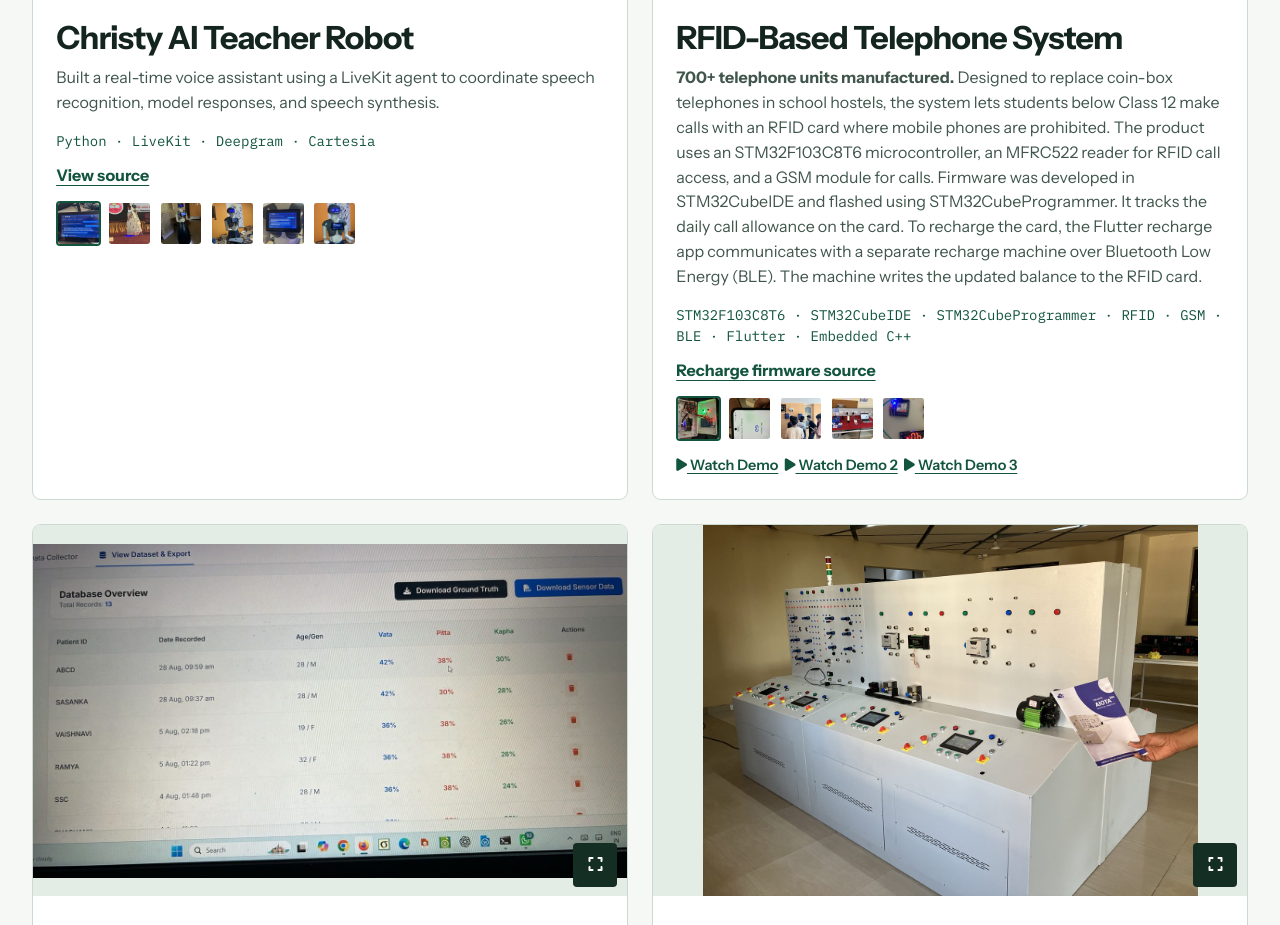
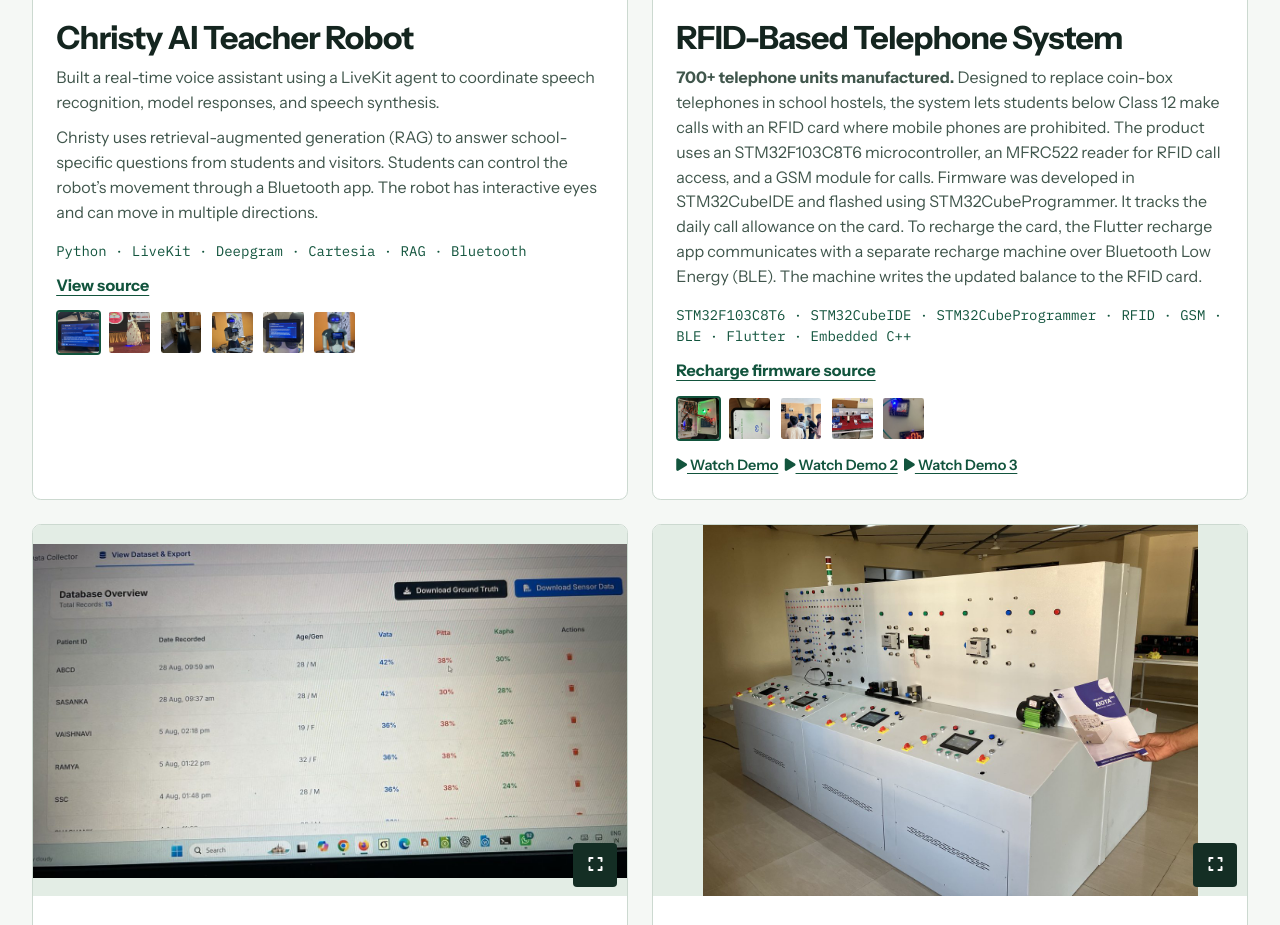
Before and after one commit to Deepakr011/portfolio, a plain HTML site: page index.html in a window 1280 px wide. Shown: the part 2685-3610 px from the top of the page. Drawn offline with Linux system fonts and the light colour scheme.

Commit message:
Describe Christy robot movement and school Q&A

```diff
--- a/index.html
+++ b/index.html
@@ -161,7 +161,8 @@
 
                         <h3 class="project-title">Christy AI Teacher Robot</h3>
                         <p class="project-desc">Built a real-time voice assistant using a LiveKit agent to coordinate speech recognition, model responses, and speech synthesis.</p>
-                        <p class="stack">Python · LiveKit · Deepgram · Cartesia</p>
+                        <p class="project-desc">Christy uses retrieval-augmented generation (RAG) to answer school-specific questions from students and visitors. Students can control the robot’s movement through a Bluetooth app. The robot has interactive eyes and can move in multiple directions.</p>
+                        <p class="stack">Python · LiveKit · Deepgram · Cartesia · RAG · Bluetooth</p>
                         <a class="source" href="https://github.com/Deepakr011/Christy/blob/main/src/agent.py">View source</a>
                         <div class="project-gallery-thumbs" data-project="christy-ai">
                             <img src="images/products/christy-ai/IMG_2322.jpg" alt="" class="thumb active" data-index="0" onerror="this.style.display='none'">
```
